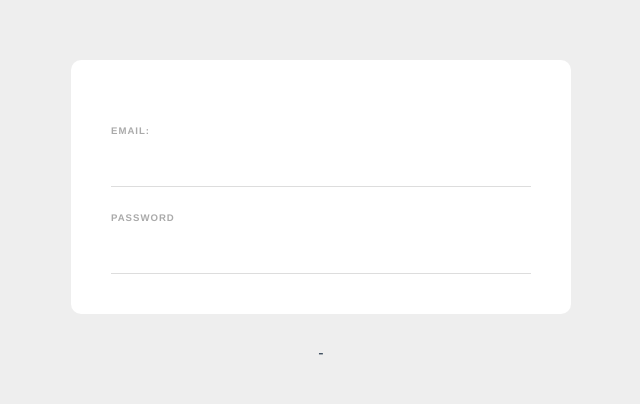
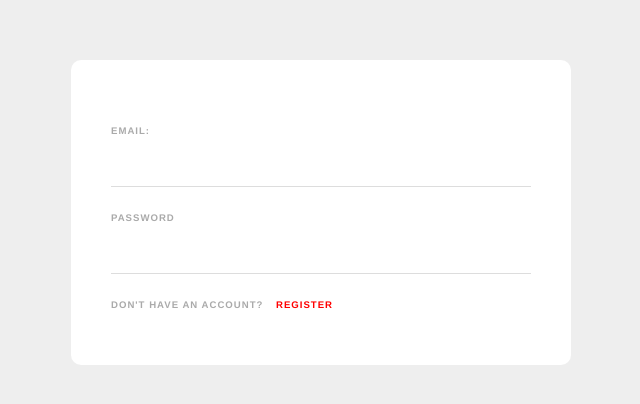
Before and after one commit to DarioBerti/crowdsensing-web-app, a Vue app in the folder bylights/: page / in a window 1280 px wide. Shown: the top 404 px of the page, without its empty margins (319-959 px from the left). Built offline with nearby package versions, Linux system fonts and the light colour scheme.

Commit message:
[vue] add register link in SignupForm

```diff
--- a/bylights/src/components/SignupForm.vue
+++ b/bylights/src/components/SignupForm.vue
@@ -6,8 +6,9 @@
             <input type="email" required v-model="email">
             <label>Password</label>
             <input type="password" required v-model="password">
+            <p>Don't have an account?</p>
+            <p class="registerLink">Register</p>
         </form>
-        <p>{{ email }} - {{ password }}</p>
     </div>
 </template>
 
@@ -22,7 +23,7 @@ export default{
 }
 </script>
 
-<style>
+<style scoped>
     form {
     max-width: 420px;
     margin: 30px auto;
@@ -31,7 +32,7 @@ export default{
     padding: 40px;
     border-radius: 10px;
     }
-    label{
+    label, p{
         color: #aaa;
         display: inline-block;
         margin: 25px 0 15px;
@@ -49,4 +50,8 @@ export default{
         border-bottom: 1px solid #ddd;
         color: #555;
     }
+    .registerLink{
+        color: red;
+        margin-left: 3%;
+    }
 </style>
```
